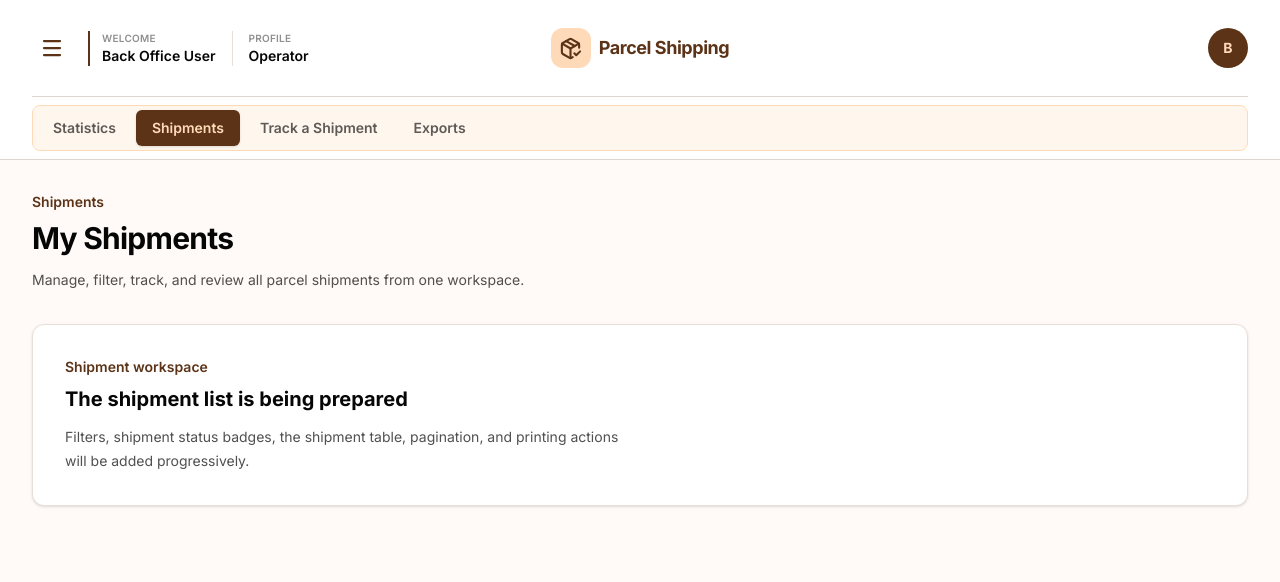
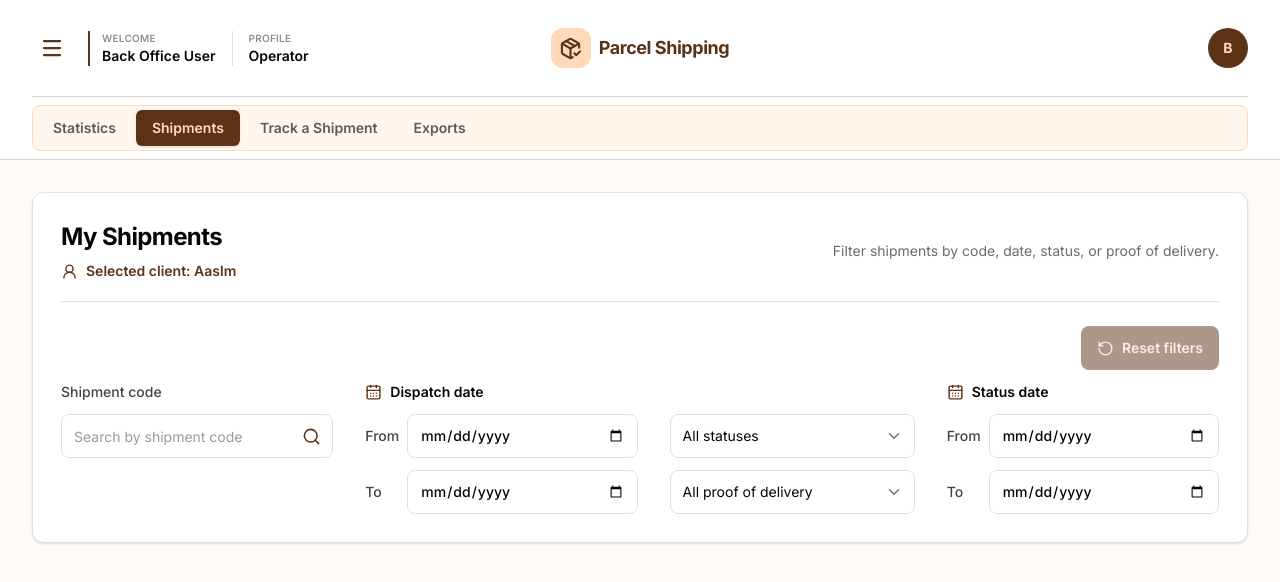
Before and after one commit to Mouad45-bit/parcel-shipping, a Next.js app in the folder parcel-shipping-frontend/: page /shipments in a window 1280 px wide. Shown: the top 582 px of the page. Built offline with nearby package versions, Linux system fonts and the light colour scheme.

Commit message:
feat(shipments): add shipment filters workspace

```diff
--- a/parcel-shipping-frontend/src/app/(backoffice)/shipments/page.tsx
+++ b/parcel-shipping-frontend/src/app/(backoffice)/shipments/page.tsx
@@ -1,5 +1,5 @@
 import { BackOfficeHeader } from "@/components/layout/BackOfficeHeader";
-import { PageCard } from "@/components/ui/PageCard";
+import { ShipmentsWorkspace } from "@/features/shipments/components/ShipmentsWorkspace";
 
 export default function ShipmentsPage() {
   return (
@@ -11,31 +11,7 @@ export default function ShipmentsPage() {
         className="min-h-screen bg-page px-4 py-8 text-ink sm:px-6 lg:px-8"
       >
         <section className="mx-auto max-w-[1440px]">
-          <p className="text-sm font-semibold text-primary">Shipments</p>
-
-          <h1 className="mt-2 text-3xl font-bold tracking-tight">
-            My Shipments
-          </h1>
-
-          <p className="mt-3 max-w-2xl text-sm leading-6 text-ink/70">
-            Manage, filter, track, and review all parcel shipments from one
-            workspace.
-          </p>
-
-          <PageCard className="mt-8 p-6 sm:p-8">
-            <p className="text-sm font-semibold text-primary">
-              Shipment workspace
-            </p>
-
-            <h2 className="mt-2 text-xl font-bold">
-              The shipment list is being prepared
-            </h2>
-
-            <p className="mt-3 max-w-xl text-sm leading-6 text-ink/70">
-              Filters, shipment status badges, the shipment table, pagination,
-              and printing actions will be added progressively.
-            </p>
-          </PageCard>
+          <ShipmentsWorkspace />
         </section>
       </main>
     </>
--- /dev/null
+++ b/parcel-shipping-frontend/src/features/shipments/components/ShipmentsFilters.tsx
@@ -0,0 +1,237 @@
+"use client";
+
+import { CalendarDays, ChevronDown, RotateCcw, Search } from "lucide-react";
+import {
+  initialShipmentFilters,
+  type ShipmentFilters,
+} from "@/features/shipments/types/shipment-filters";
+
+type ShipmentsFiltersProps = {
+  filters: ShipmentFilters;
+  onChange: (filters: ShipmentFilters) => void;
+  onReset: () => void;
+};
+
+type DateRangeFieldsProps = {
+  title: string;
+  fromId: string;
+  toId: string;
+  fromValue: string;
+  toValue: string;
+  onFromChange: (value: string) => void;
+  onToChange: (value: string) => void;
+};
+
+type SelectFieldProps = {
+  id: string;
+  label: string;
+  value: string;
+  options: Array<{
+    value: string;
+    label: string;
+  }>;
+  onChange: (value: string) => void;
+};
+
+const inputClassName =
+  "h-11 w-full rounded-lg border border-border bg-surface px-3 text-sm text-ink outline-none transition placeholder:text-ink/40 focus:border-primary focus:ring-2 focus:ring-primary/15";
+
+function DateRangeFields({
+  title,
+  fromId,
+  toId,
+  fromValue,
+  toValue,
+  onFromChange,
+  onToChange,
+}: DateRangeFieldsProps) {
+  return (
+    <div
+      role="group"
+      aria-label={title}
+      className="grid min-w-0 grid-rows-[20px_44px_44px] gap-y-3"
+    >
+      <p className="flex h-5 items-center gap-2 text-sm font-semibold text-ink">
+        <CalendarDays size={17} className="text-primary" />
+        {title}
+      </p>
+
+      <label className="flex h-11 items-center gap-0.5 text-sm font-medium text-ink/75">
+        <span className="w-10 shrink-0">From</span>
+
+        <input
+          id={fromId}
+          type="date"
+          value={fromValue}
+          onChange={(event) => onFromChange(event.target.value)}
+          className={inputClassName}
+        />
+      </label>
+
+      <label className="flex h-11 items-center gap-0.5 text-sm font-medium text-ink/75">
+        <span className="w-10 shrink-0">To</span>
+
+        <input
+          id={toId}
+          type="date"
+          value={toValue}
+          onChange={(event) => onToChange(event.target.value)}
+          className={inputClassName}
+        />
+      </label>
+    </div>
+  );
+}
+
+function SelectField({
+  id,
+  label,
+  value,
+  options,
+  onChange,
+}: SelectFieldProps) {
+  return (
+    <div className="relative">
+      <select
+        id={id}
+        aria-label={label}
+        value={value}
+        onChange={(event) => onChange(event.target.value)}
+        className={`${inputClassName} appearance-none pr-10`}
+      >
+        {options.map((option) => (
+          <option key={option.value} value={option.value}>
+            {option.label}
+          </option>
+        ))}
+      </select>
+
+      <ChevronDown
+        aria-hidden="true"
+        size={18}
+        className="pointer-events-none absolute right-3 top-1/2 -translate-y-1/2 text-ink/55"
+      />
+    </div>
+  );
+}
+
+export function ShipmentsFilters({
+  filters,
+  onChange,
+  onReset,
+}: ShipmentsFiltersProps) {
+  function updateFilter<Key extends keyof ShipmentFilters>(
+    key: Key,
+    value: ShipmentFilters[Key],
+  ) {
+    onChange({
+      ...filters,
+      [key]: value,
+    });
+  }
+
+  const hasActiveFilters = (
+    Object.keys(initialShipmentFilters) as Array<keyof ShipmentFilters>
+  ).some((key) => filters[key] !== initialShipmentFilters[key]);
+
+  return (
+    <form onSubmit={(event) => event.preventDefault()} className="mt-6">
+      <div className="flex justify-end">
+        <button
+          type="button"
+          onClick={onReset}
+          disabled={!hasActiveFilters}
+          className="inline-flex h-11 w-fit items-center justify-center gap-2 whitespace-nowrap rounded-lg bg-primary px-4 text-sm font-semibold text-secondary transition hover:bg-primary/90 focus:outline-none focus:ring-2 focus:ring-primary focus:ring-offset-2 cursor-pointer disabled:pointer-events-none disabled:opacity-50"
+        >
+          <RotateCcw size={17} />
+          Reset filters
+        </button>
+      </div>
+
+      <div className="mt-3 grid items-start gap-8 xl:grid-cols-[minmax(220px,1fr)_minmax(260px,1fr)_minmax(220px,0.9fr)_minmax(260px,1fr)]">
+        <div className="grid min-w-0 grid-rows-[20px_44px_44px] gap-y-3">
+          <label
+            htmlFor="tracking-code"
+            className="h-5 text-sm font-medium leading-5 text-ink/75"
+          >
+            Shipment code
+          </label>
+
+          <div className="relative h-11">
+            <input
+              id="tracking-code"
+              name="trackingCode"
+              type="search"
+              value={filters.trackingCode}
+              onChange={(event) =>
+                updateFilter("trackingCode", event.target.value)
+              }
+              placeholder="Search by shipment code"
+              className={`${inputClassName} pr-11`}
+            />
+
+            <span
+              aria-hidden="true"
+              className="pointer-events-none absolute inset-y-0 right-0 flex size-11 items-center justify-center text-primary"
+            >
+              <Search size={19} />
+            </span>
+          </div>
+
+          <div aria-hidden="true" />
+        </div>
+
+        <DateRangeFields
+          title="Dispatch date"
+          fromId="dispatch-date-from"
+          toId="dispatch-date-to"
+          fromValue={filters.dispatchDateFrom}
+          toValue={filters.dispatchDateTo}
+          onFromChange={(value) => updateFilter("dispatchDateFrom", value)}
+          onToChange={(value) => updateFilter("dispatchDateTo", value)}
+        />
+
+        <div className="grid min-w-0 grid-rows-[20px_44px_44px] gap-y-3">
+          <div aria-hidden="true" className="h-5" />
+
+          <SelectField
+            id="shipment-status"
+            label="Status"
+            value={filters.status}
+            onChange={(value) => updateFilter("status", value)}
+            options={[
+              { value: "all", label: "All statuses" },
+              { value: "created", label: "Created" },
+              { value: "in-transit", label: "In transit" },
+              { value: "delivered", label: "Delivered" },
+              { value: "failed-delivery", label: "Failed delivery" },
+              { value: "returned", label: "Returned" },
+            ]}
+          />
+
+          <SelectField
+            id="proof-of-delivery"
+            label="Proof of delivery"
+            value={filters.proofOfDelivery}
+            onChange={(value) => updateFilter("proofOfDelivery", value)}
+            options={[
+              { value: "all", label: "All proof of delivery" },
+              { value: "available", label: "Available" },
+              { value: "missing", label: "Missing" },
+            ]}
+          />
+        </div>
+
+        <DateRangeFields
+          title="Status date"
+          fromId="status-date-from"
+          toId="status-date-to"
+          fromValue={filters.statusDateFrom}
+          toValue={filters.statusDateTo}
+          onFromChange={(value) => updateFilter("statusDateFrom", value)}
+          onToChange={(value) => updateFilter("statusDateTo", value)}
+        />
+      </div>
+    </form>
+  );
+}
--- /dev/null
+++ b/parcel-shipping-frontend/src/features/shipments/components/ShipmentsWorkspace.tsx
@@ -0,0 +1,43 @@
+"use client";
+
+import { useState } from "react";
+import { UserRound } from "lucide-react";
+import { PageCard } from "@/components/ui/PageCard";
+import {
+  initialShipmentFilters,
+  type ShipmentFilters,
+} from "@/features/shipments/types/shipment-filters";
+import { ShipmentsFilters } from "./ShipmentsFilters";
+
+export function ShipmentsWorkspace() {
+  const [filters, setFilters] = useState<ShipmentFilters>(
+    initialShipmentFilters,
+  );
+
+  return (
+    <PageCard className="p-5 sm:p-6 lg:p-7">
+      <div className="flex flex-col gap-4 border-b border-border pb-5 sm:flex-row sm:items-center sm:justify-between">
+        <div>
+          <h1 className="text-2xl font-bold tracking-tight text-ink">
+            My Shipments
+          </h1>
+
+          <div className="mt-2 flex items-center gap-2 text-sm font-semibold text-primary">
+            <UserRound size={17} />
+            <span>Selected client: Aaslm</span>
+          </div>
+        </div>
+
+        <p className="text-sm text-ink/60">
+          Filter shipments by code, date, status, or proof of delivery.
+        </p>
+      </div>
+
+      <ShipmentsFilters
+        filters={filters}
+        onChange={setFilters}
+        onReset={() => setFilters(initialShipmentFilters)}
+      />
+    </PageCard>
+  );
+}
--- /dev/null
+++ b/parcel-shipping-frontend/src/features/shipments/types/shipment-filters.ts
@@ -0,0 +1,19 @@
+export type ShipmentFilters = {
+  trackingCode: string;
+  dispatchDateFrom: string;
+  dispatchDateTo: string;
+  status: string;
+  proofOfDelivery: string;
+  statusDateFrom: string;
+  statusDateTo: string;
+};
+
+export const initialShipmentFilters: ShipmentFilters = {
+  trackingCode: "",
+  dispatchDateFrom: "",
+  dispatchDateTo: "",
+  status: "all",
+  proofOfDelivery: "all",
+  statusDateFrom: "",
+  statusDateTo: "",
+};
```
